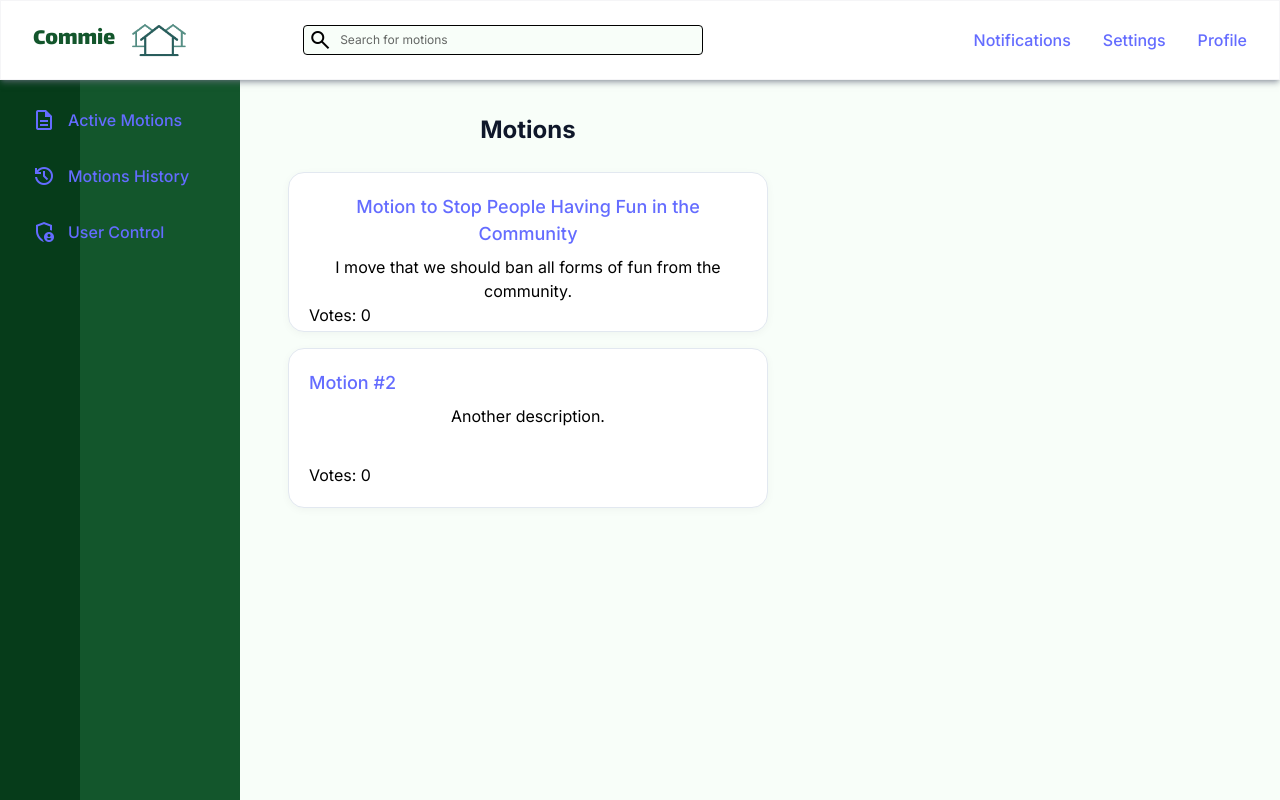
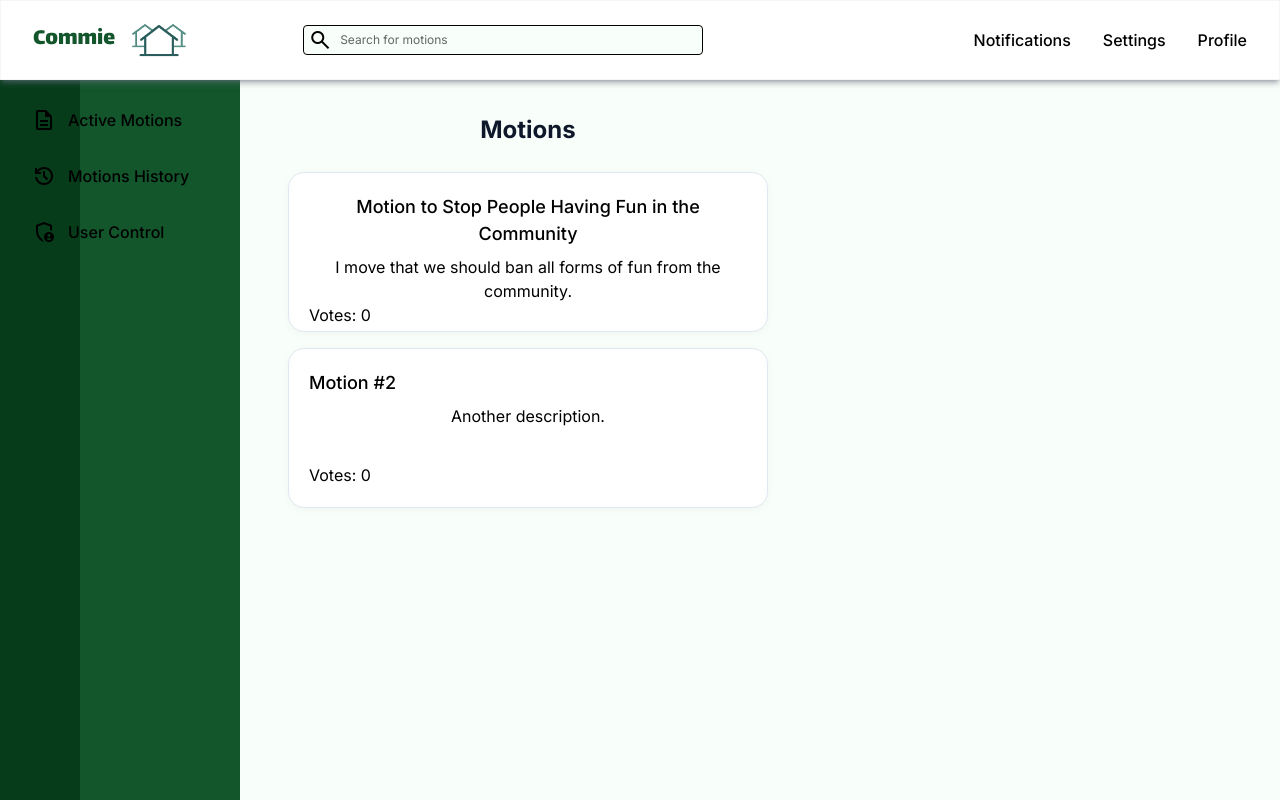
Before and after one commit to benjikib/csci432-web-dev-final-project, a React (Vite) app: page /motiondetails/1 in a window 1280 px wide. Built offline with nearby package versions, Linux system fonts and the light colour scheme.

Commit message:
make font color of links black instead of blue

```diff
--- a/src/index.css
+++ b/src/index.css
@@ -23,11 +23,11 @@
 
 a {
   font-weight: 500;
-  color: #646cff;
+  color: #000000;
   text-decoration: inherit;
 }
 a:hover {
-  color: #535bf2;
+  color: #000000;
 }
 
 body {
@@ -118,7 +118,7 @@ input.error {
     background-color: #ffffff;
   }
   a:hover {
-    color: #747bff;
+    color: #000000;
   }
   button {
     background-color: #f9f9f9;
--- a/src/style.css
+++ b/src/style.css
@@ -14,6 +14,7 @@
   flex-direction: column;
   justify-content: space-between;
   color: black;
+  cursor: pointer;
 }
 
 .motion-card:hover {
@@ -277,6 +278,7 @@
   display: flex;
   flex-direction: column;
   justify-content: space-between;
+  cursor: pointer;
 }
 
 /* Motion details stuff */
```
